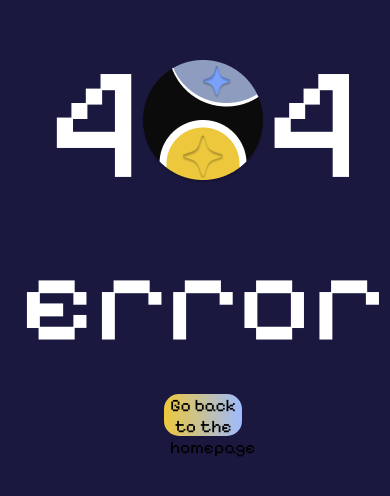
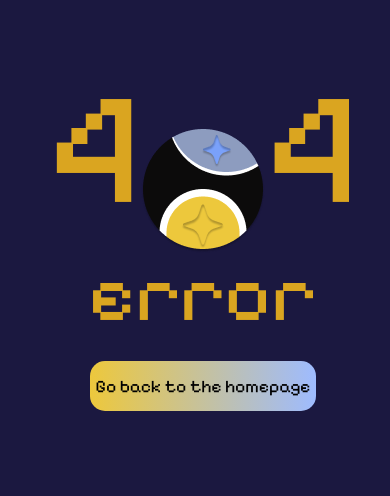
Before and after one commit to MayuraPatkar/Omniera, a website: page client/404.html in a window 390 px wide. Shown: the part 198-694 px from the top of the page. Drawn offline with Linux system fonts and the light colour scheme.

Commit message:
update 404page and profile

```diff
--- a/client/404.html
+++ b/client/404.html
@@ -13,7 +13,7 @@
             width: 100vw;
             font-family: 'Pixelify Sans', sans-serif;
             background-color: #1B1840;
-            color: #ffffff;
+            color: goldenrod;
             display: flex;
             justify-content: center;
             align-items: center;
@@ -54,8 +54,8 @@
         }
 
         button {
-            width: 20%;
-            height: 5%;
+            width: fit-content;
+            height: 6%;
             border: none;
             border-radius: 15px;
             margin-top: 20px;
@@ -64,19 +64,46 @@
             background: linear-gradient(to left, #9EBBFF, #EDC83C);
             cursor: pointer;
         }
+
+        @media screen and (max-width:780px) {
+
+        #goto{
+            width:fit-content;
+            height: 6%;
+        }
+
+    }
+        @media screen and (max-width:480px) {
+            .error span{
+                font-size: 5rem;
+            }
+            .error404{
+                font-size: 5rem;
+            }
+            .logo_O {
+                height: 20%;
+                font-size: small;
+            }
+        }
+
+
+
+
+
+
     </style>
 </head>
 
 <body>
     <div class="error404">
-        <span>4</span>
+        <span class="letter">4</span>
         <div class="logo_O" onclick="window.location = '/'"><img src="../assets/logo_O.png" alt="logo"></div>
-        <span>4</span>
+        <span class="letter">4</span>
     </div>
     <div class="error">
-        <span>error</span>
+        <span class="letter">error</span>
     </div>
-    <button onclick="window.location = '/'">Go back to the homepage</button>
+    <button id="goto" window.location = '/'">Go back to the homepage</button>
 
 </body>
 
--- a/static/profile.css
+++ b/static/profile.css
@@ -140,6 +140,7 @@ header {
     #clr{
         color: aqua;
     }
+
 
 
 
```
Also changed, not shown: client/profile.ejs (+0 -18 lines).
